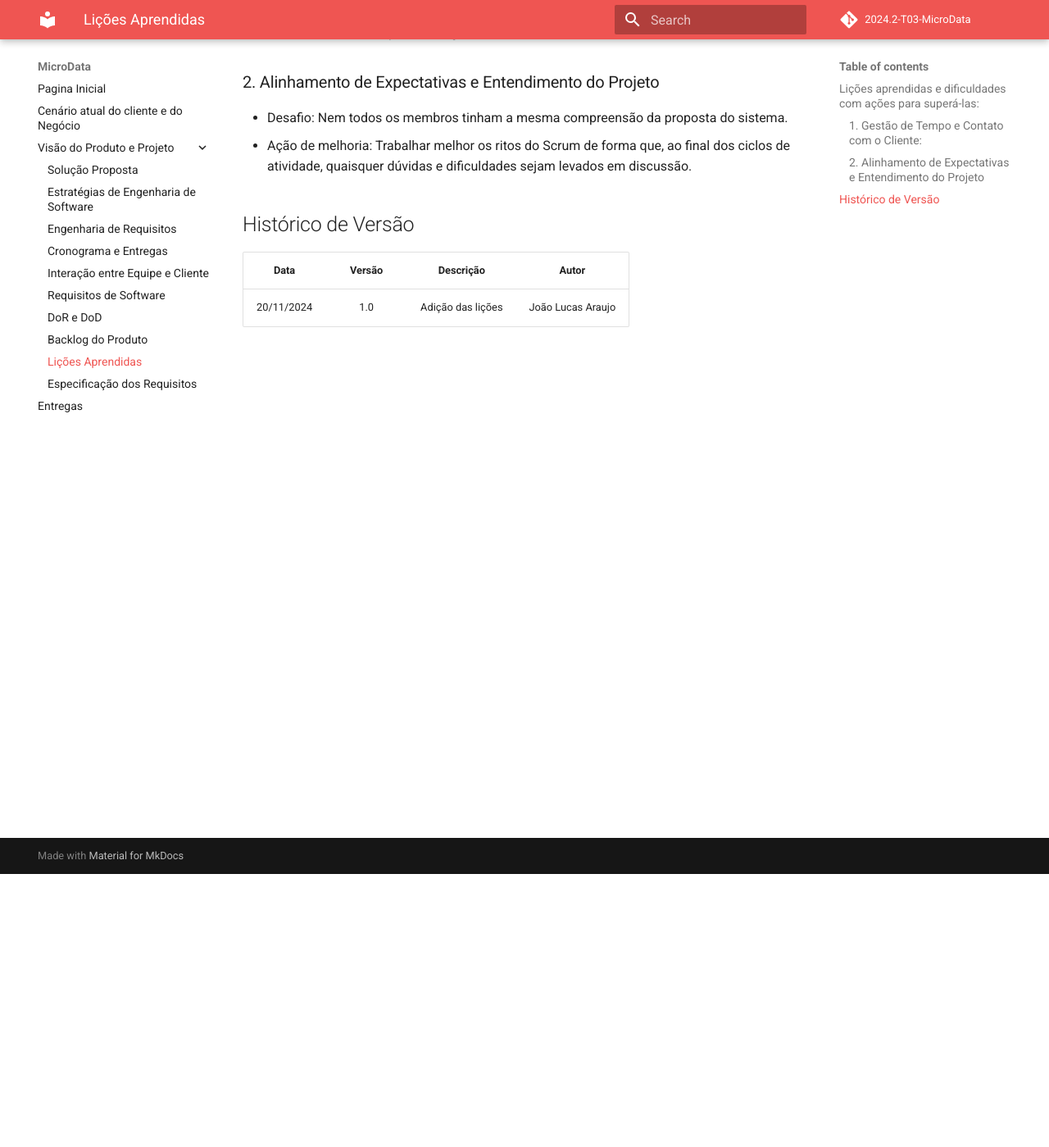
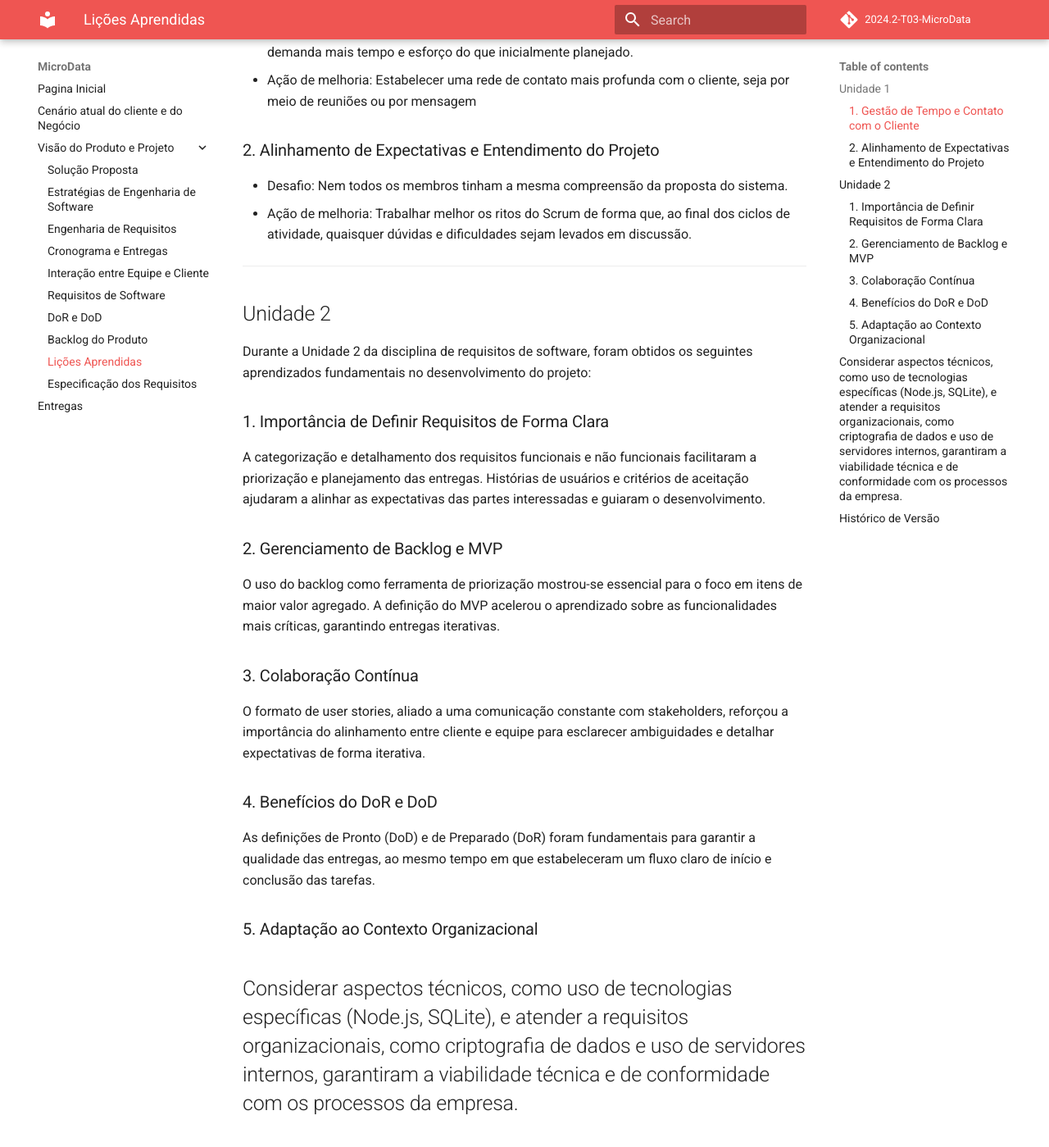
Before and after one commit to storch7/2024.2-T03-MicroData, an MkDocs documentation site: the page built from docs/visao_produto_projeto/licoes.md, in a window 1280 px wide and 1400 px high, scrolled down 334 px. Shown: the whole window at 82% size. Built offline with MkDocs 1.6.1 and Material for MkDocs 9.7.7, drawn with Linux system fonts in a browser that asks for light colours; comment, search, counter and statistics services are not loaded; some of the changed text lies outside the part shown.

Commit message:
Lições aprendidas

```diff
--- a/docs/visao_produto_projeto/licoes.md
+++ b/docs/visao_produto_projeto/licoes.md
@@ -1,8 +1,10 @@
 # Lições Aprendidas
 
-## Lições aprendidas e dificuldades com ações para superá-las:
+## Unidade 1
 
-### 1. Gestão de Tempo e Contato com o Cliente:
+Durante a Unidade 1 da disciplina de requisitos de software, foram obtidos os seguintes aprendizados fundamentais no desenvolvimento do projeto:
+
+### 1. Gestão de Tempo e Contato com o Cliente
 
 - Desafio: O grupo percebeu que o contato com o cliente é um processo de construção que demanda mais tempo e esforço do que inicialmente planejado.
 - Ação de melhoria: Estabelecer uma rede de contato mais profunda com o cliente, seja por meio de reuniões ou por mensagem
@@ -11,6 +13,26 @@
 
 - Desafio: Nem todos os membros tinham a mesma compreensão da proposta do sistema.
 - Ação de melhoria: Trabalhar melhor os ritos do Scrum de forma que, ao final dos ciclos de atividade, quaisquer dúvidas e dificuldades sejam levados em discussão.
+---
+
+## Unidade 2
+Durante a Unidade 2 da disciplina de requisitos de software, foram obtidos os seguintes aprendizados fundamentais no desenvolvimento do projeto:
+
+### 1. Importância de Definir Requisitos de Forma Clara
+A categorização e detalhamento dos requisitos funcionais e não funcionais facilitaram a priorização e planejamento das entregas. Histórias de usuários e critérios de aceitação ajudaram a alinhar as expectativas das partes interessadas e guiaram o desenvolvimento.
+
+### 2. Gerenciamento de Backlog e MVP
+O uso do backlog como ferramenta de priorização mostrou-se essencial para o foco em itens de maior valor agregado. A definição do MVP acelerou o aprendizado sobre as funcionalidades mais críticas, garantindo entregas iterativas.
+
+### 3. Colaboração Contínua
+O formato de user stories, aliado a uma comunicação constante com stakeholders, reforçou a importância do alinhamento entre cliente e equipe para esclarecer ambiguidades e detalhar expectativas de forma iterativa.
+
+### 4. Benefícios do DoR e DoD
+As definições de Pronto (DoD) e de Preparado (DoR) foram fundamentais para garantir a qualidade das entregas, ao mesmo tempo em que estabeleceram um fluxo claro de início e conclusão das tarefas.
+
+### 5. Adaptação ao Contexto Organizacional
+Considerar aspectos técnicos, como uso de tecnologias específicas (Node.js, SQLite), e atender a requisitos organizacionais, como criptografia de dados e uso de servidores internos, garantiram a viabilidade técnica e de conformidade com os processos da empresa.
+---
 
 ##  Histórico de Versão
 
```
